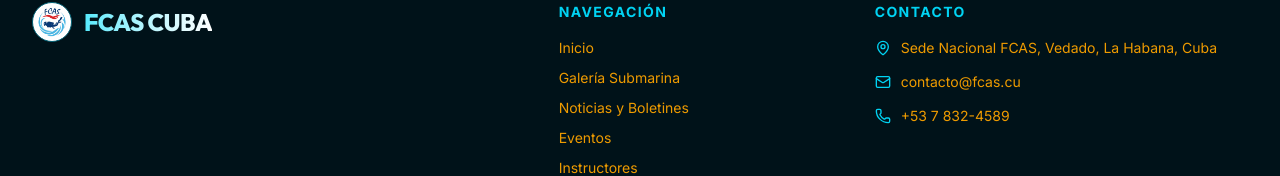
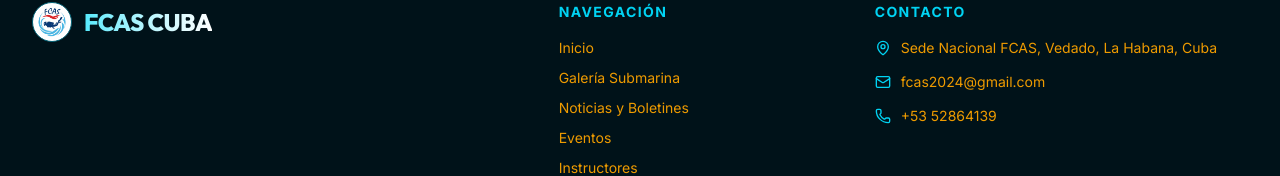
Before and after one commit to AkduDev/FACS, a React (Vite) app: page / in a window 1280 px wide. Shown: the part 6504-6680 px from the top of the page. Built offline with nearby package versions, Linux system fonts and the light colour scheme; no server answers.

Commit message:
fix: actualizar info de contacto - fcas2024@gmail.com / +53 52864139

```diff
--- a/src/components/EventsSection.tsx
+++ b/src/components/EventsSection.tsx
@@ -180,7 +180,7 @@ export default React.memo(function EventsSection({ events }: EventsSectionProps)
               : 'If you belong to a national diving center or are a federation instructor and want to launch a monitoring campaign, please contact the national directorate.'}
           </p>
           <a
-            href="mailto:fcas-cuba@fcas.cu"
+            href="mailto:fcas2024@gmail.com"
             className="inline-flex items-center justify-center bg-cyan-600 hover:bg-cyan-500 text-white font-semibold text-sm px-6 py-2.5 rounded-xl tracking-wide transition-all"
           >
             {lang === 'es' ? 'Contactar Comité Nacional' : 'Contact National Committee'}
--- a/src/components/LandingPage.tsx
+++ b/src/components/LandingPage.tsx
@@ -347,11 +347,11 @@ export default function LandingPage({
                 </li>
                 <li className="flex items-center space-x-2.5">
                   <Mail className="h-4 w-4 text-cyan-400 shrink-0" />
-                  <span>contacto@fcas.cu</span>
+                  <span>fcas2024@gmail.com</span>
                 </li>
                 <li className="flex items-center space-x-2.5">
                   <Phone className="h-4 w-4 text-cyan-400 shrink-0" />
-                  <span>+53 7 832-4589</span>
+                  <span>+53 52864139</span>
                 </li>
               </ul>
             </div>
```
Also changed, not shown: 1 other file (tests, documents, lock files or other folders).
